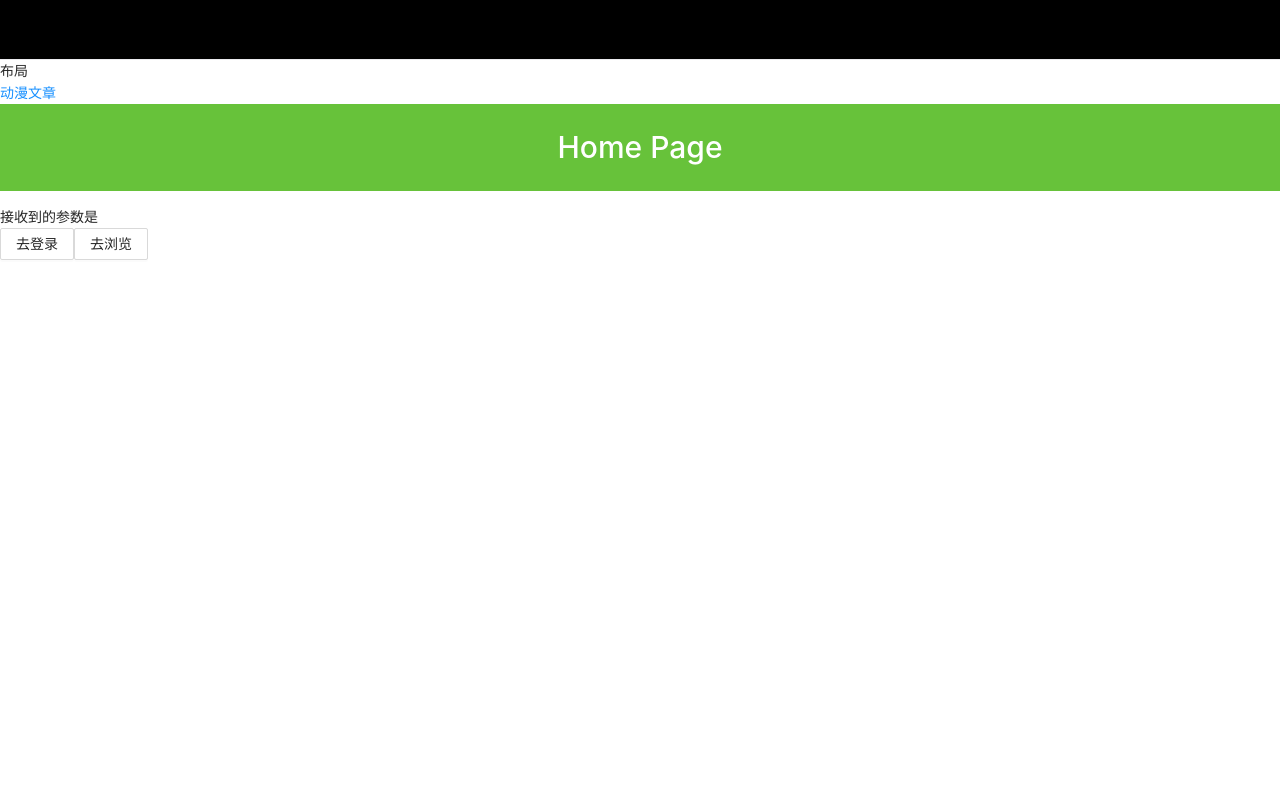
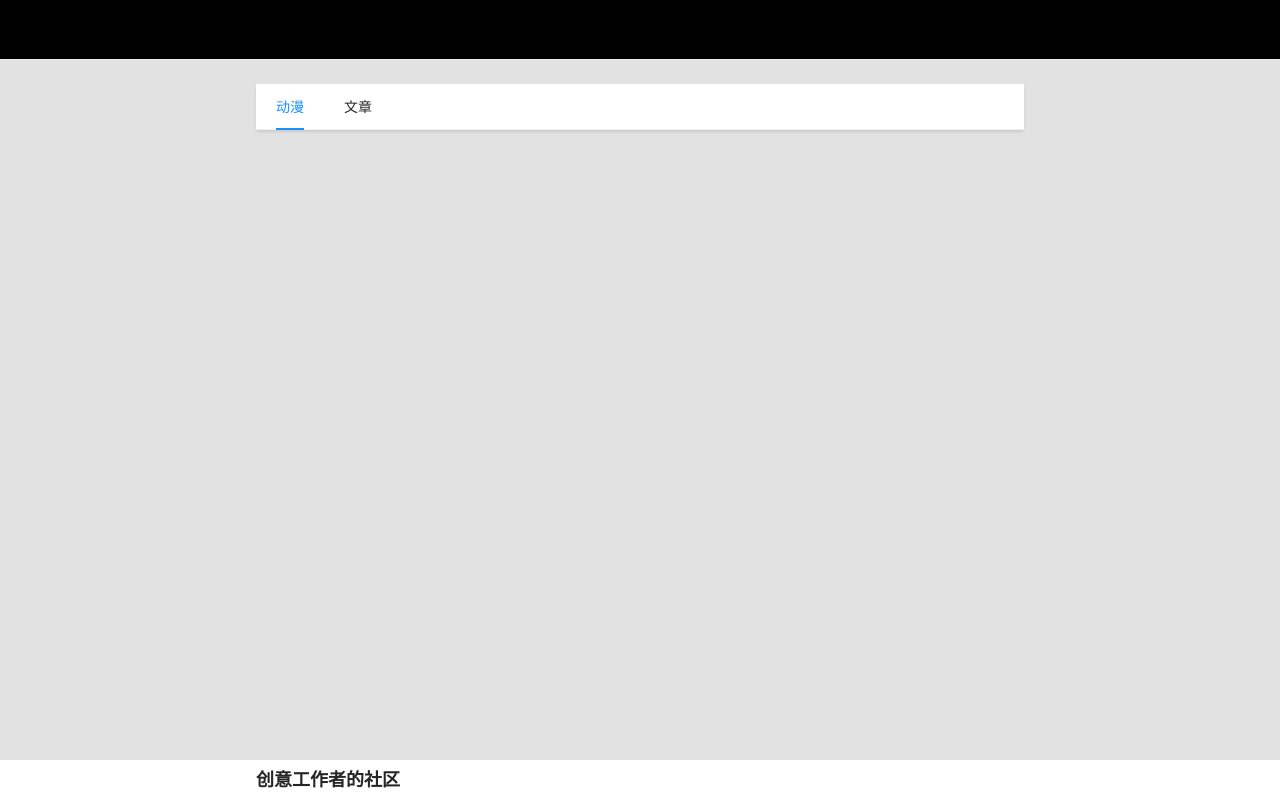
Before and after one commit to Lmuy/react_hooks, a React app: page /home in a window 1280 px wide. Built offline with nearby package versions, Linux system fonts and the light colour scheme.

Commit message:
0309更新

```diff
--- /dev/null
+++ b/src/components/Footer/footer.scss
@@ -0,0 +1,7 @@
+.footer {
+  height: 40px;
+  padding-left: 20%;
+  font-weight: bold;
+  font-size: 18px;
+  line-height: 40px;
+}
--- /dev/null
+++ b/src/components/Footer/index.js
@@ -0,0 +1,12 @@
+import React from 'react';
+import './footer.scss'
+
+function Footer() {
+  return (
+    <div className='footer'>
+      创意工作者的社区
+    </div>
+  )
+}
+
+export default Footer
--- a/src/pages/home/home.scss
+++ b/src/pages/home/home.scss
@@ -1,12 +1,16 @@
 .home {
-  h1 {
-    padding: 20px 0;
-    font-size: 30px;
-    color: #fff;
-    background-color: #67c23a;
-    text-align: center;
-  }
-  .selected {
-    color: #fff;
+  .wrapper {
+    background-color: #e2e2e2;
+    padding: 24px 20% 24px 20%;
+    min-height: calc(100vh - 100px);
+    .content {
+      border-radius: 3px;
+      box-shadow: 0 2px 3px rgba(0, 0, 0, 0.1);
+      background-color: #fff;
+
+      .selected {
+        color: #67c23a;
+      }
+    }
   }
 }
--- a/src/pages/home/index.js
+++ b/src/pages/home/index.js
@@ -1,21 +1,15 @@
 import React, { useEffect, useState, Suspense } from 'react';
 import { useNavigate, useLocation, Routes, Route, NavLink } from 'react-router-dom'
 import Header from '../../components/Header'
-import { Button } from 'antd';
+import Footer from '../../components/Footer'
 import './home.scss'
+import { Menu } from 'antd';
 const Comic = React.lazy(() => import('../comic/index.js'))
 const Novel = React.lazy(() => import('../novel/index.js'))
 
 function Home(props) {
-  const navigate = useNavigate()
+  // const navigate = useNavigate()
   let params = useLocation()
-
-  const toLogin = () => {
-    navigate('/login')
-  }
-  const toLayout = () => {
-    navigate('/layout')
-  }
 
   const [color, setColor] = useState('transparent')
   useEffect(() => {
@@ -28,30 +22,41 @@ function Home(props) {
     setColor(arr[No])
   }
 
+  const [current, setCurrent] = useState('comic')
+  const handleClick = (e) => {
+    setCurrent(e.key)
+  }
+
   return (
     <div className="home">
+      {/* 头部 */}
       <Header background={color} changeColor={handleColor}/>
-      <div>布局</div>
+      {/* 主体 */}
+      <div className='wrapper'>
+        <div className='content'>
+          {/* 菜单 */}
+        <Menu onClick={handleClick} selectedKeys={[current]} mode="horizontal">
+          <Menu.Item key="comic">
             <Suspense fallback={<div>Loading...</div>}>
               <NavLink to="/home/comic" className={({ isActive }) => isActive ? 'selected' : ''}>动漫</NavLink>
+            </Suspense>
+          </Menu.Item>
+          <Menu.Item key="novel">
+            <Suspense fallback={<div>Loading...</div>}>
               <NavLink to="/home/novel" className={({ isActive }) => isActive ? 'selected' : ''}>文章</NavLink>
             </Suspense>
+          </Menu.Item>
+        </Menu>
         <div>
           <Routes>
             <Route exact path='/comic' element={<Comic />} />
             <Route exact path='/novel' element={<Novel/>} />
           </Routes>
         </div>
-      <h1>Home Page</h1>
-      <div>接收到的参数是
-        {/* {Object.keys(params.state).map((key) => (
-          <p key={key}>
-            {key} : {params.state[key]}
-          </p>
-        ))} */}
         </div>
-      <Button onClick={toLogin}>去登录</Button>
-      <Button onClick={toLayout}>去浏览</Button>
+      </div>
+      {/* 底部 */}
+      <Footer />
     </div>
   );
 }
```
Lines whose indentation alone changed are shown as unchanged.
